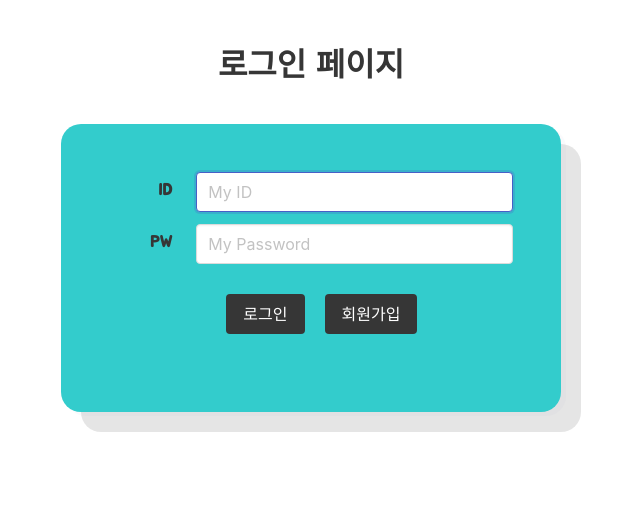
After one commit to sparton-team10/team10, a Flask app: page /login in a window 1280 px wide. The commit adds this page. Shown: the top 507 px of the page, without its empty margins (329-969 px from the left). Run offline with Flask 2, Linux system fonts and the light colour scheme; some libraries are stand-ins or nearby versions.

Commit message:
Fix: 로그인 구현 진행

```diff
--- a/app.py
+++ b/app.py
@@ -1,6 +1,16 @@
-from flask import Flask, render_template, jsonify, request
+from flask import Flask, render_template, jsonify, request, redirect, url_for
 
 from pymongo import MongoClient
+
+# JWT 패키지를 사용합니다. (설치해야할 패키지 이름: PyJWT)
+import jwt
+
+# 토큰에 만료시간을 줘야하기 때문에, datetime 모듈도 사용합니다.
+import datetime
+
+import hashlib
+
+app = Flask(__name__)
 
 import requests
 from bs4 import BeautifulSoup
@@ -14,15 +24,68 @@ headers = {
         'User-Agent': 'Mozilla/5.0 (Windows NT 10.0; Win64; x64)AppleWebKit/537.36 (KHTML, like Gecko) Chrome/73.0.3683.86 Safari/537.36'}
 
 
-app = Flask(__name__)
-
-
-
+# JWT 토큰을 만들 때 필요한 비밀문자열
+# 이 문자열은 서버만 알고있기 때문에, 내 서버에서만 토큰을 인코딩(=만들기)/디코딩(=풀기) 할 수 있습니다.
+SECRET_KEY = 'SPARTA'
 
 
 @app.route('/')
 def hello_world():  # put application's code here
     return render_template('main.html')
+
+@app.route('/check')
+def check():
+    token_receive = request.cookies.get('mytoken')
+    try:
+        payload = jwt.decode(token_receive, SECRET_KEY, algorithms=['HS256'])
+        user_info = db.toch.find_one({"id": payload['id']})
+        return render_template('logout.html', nickname=user_info["nick"])
+    except jwt.ExpiredSignatureError:
+        return redirect(url_for("login", msg="로그인 시간이 만료되었습니다."))
+    except jwt.exceptions.DecodeError:
+        return redirect(url_for("login", msg="로그인 정보가 존재하지 않음."))
+
+
+@app.route('/login')
+def login():
+    msg = request.args.get("msg")
+    return render_template('login.html', msg=msg)
+
+
+@app.route('/register')
+def register():
+    return render_template('register.html')
+
+# [로그인 API]
+# id, pw를 받아서 맞춰보고, 토큰을 만들어 발급합니다.
+@app.route('/api/login', methods=['POST'])
+def api_login():
+    id_receive = request.form['id_give']
+    pw_receive = request.form['pw_give']
+
+    # 회원가입 때와 같은 방법으로 pw를 암호화합니다.
+    pw_hash = hashlib.sha256(pw_receive.encode('utf-8')).hexdigest()
+
+    # id, 암호화된pw을 가지고 해당 유저를 찾습니다.
+    result = db.toch.find_one({'id': id_receive, 'pw': pw_hash})
+
+    # 찾으면 JWT 토큰을 만들어 발급합니다.
+    if result is not None:
+        # JWT 토큰에는, payload와 시크릿키가 필요합니다.
+        # 시크릿키가 있어야 토큰을 디코딩(=풀기) 해서 payload 값을 볼 수 있습니다.
+        # 아래에선 id와 exp를 담았습니다. 즉, JWT 토큰을 풀면 유저ID 값을 알 수 있습니다.
+        # exp에는 만료시간을 넣어줍니다. 만료시간이 지나면, 시크릿키로 토큰을 풀 때 만료되었다고 에러가 납니다.
+        payload = {
+            'id': id_receive,
+            'exp': datetime.datetime.utcnow() + datetime.timedelta(seconds=60)
+        }
+        token = jwt.encode(payload, SECRET_KEY, algorithm='HS256')
+
+        # token을 줍니다.
+        return jsonify({'result': 'success', 'token': token})
+    # 찾지 못하면
+    else:
+        return jsonify({'result': 'fail', 'msg': '아이디/비밀번호가 일치하지 않습니다.'})
 
 
 @app.route('/Main', methods=['GET'])
--- /dev/null
+++ b/static/css/mycss.css
@@ -0,0 +1,64 @@
+@import url('https://fonts.googleapis.com/css2?family=Poppins:wght@200;400&display=swap');
+
+
+    * {
+      font-family: 'Jua', sans-serif;
+    }
+
+    .login-box {
+          max-width: 500px;
+          width: 95%;
+          margin:  40px auto 0px auto;
+
+          background-color: #3CC;
+          border-radius: 20px;
+          box-shadow: 5px 4px rgba(154, 160, 185, 0.05), 20px 20px rgba(0, 0, 0, 0.1);
+          display: flex;
+          padding: 3rem;
+          margin-bottom: 3rem;
+    }
+
+    .join-box {
+        padding: 30px;
+        display: flex;
+    }
+
+    .join-box > button {
+        margin-right: 20px;
+        transition: transform 300ms ease;
+    }
+
+    .button:hover {
+      transform: scale(1.1);
+    }
+
+    * {
+      font-family: 'Jua', sans-serif;
+    }
+
+    .login-box {
+          max-width: 500px;
+          width: 95%;
+          margin:  40px auto 0px auto;
+
+          background-color: #3CC;
+          border-radius: 20px;
+          box-shadow: 5px 4px rgba(154, 160, 185, 0.05), 20px 20px rgba(0, 0, 0, 0.1);
+          display: flex;
+          padding: 3rem;
+          margin-bottom: 3rem;
+    }
+
+    .join-box {
+        padding: 30px;
+        display: flex;
+    }
+
+    .join-box > button {
+        margin-right: 20px;
+        transition: transform 300ms ease;
+    }
+
+    .button:hover {
+      transform: scale(1.1);
+    }
--- /dev/null
+++ b/templates/login.html
@@ -0,0 +1,104 @@
+<!doctype html>
+<html lang="en">
+<head>
+
+    <!-- Webpage Title -->
+    <title>Hello, world!</title>
+    <link rel="stylesheet" type="text/css" href="../static/css/mycss.css"/>
+
+    <!-- Required meta tags -->
+    <meta charset="utf-8">
+    <meta name="viewport" content="width=device-width, initial-scale=1, shrink-to-fit=no">
+
+    <!-- Bulma CSS -->
+    <link rel="stylesheet" href="https://cdn.jsdelivr.net/npm/bulma@0.9.1/css/bulma.min.css">
+    <link href="https://fonts.googleapis.com/css2?family=Jua&display=swap" rel="stylesheet">
+
+
+    <!-- JS -->
+    <script src="https://ajax.googleapis.com/ajax/libs/jquery/3.4.1/jquery.min.js"></script>
+    <script src="https://cdnjs.cloudflare.com/ajax/libs/jquery-cookie/1.4.1/jquery.cookie.js"></script>
+    <script src="https://cdn.jsdelivr.net/npm/bootstrap@5.0.2/dist/js/bootstrap.bundle.min.js"
+            integrity="sha384-MrcW6ZMFYlzcLA8Nl+NtUVF0sA7MsXsP1UyJoMp4YLEuNSfAP+JcXn/tWtIaxVXM"
+            crossorigin="anonymous"></script>
+
+    <script>
+        // {% if msg %}
+        // alert("{{ msg }}")
+        // {% endif %}
+        // ['쿠키'라는 개념에 대해 알아봅시다]
+        // 로그인을 구현하면, 반드시 쿠키라는 개념을 사용합니다.
+        // 페이지에 관계없이 브라우저에 임시로 저장되는 정보입니다. 키:밸류 형태(딕셔너리 형태)로 저장됩니다.
+        // 쿠키가 있기 때문에, 한번 로그인하면 네이버에서 다시 로그인할 필요가 없는 것입니다.
+        // 브라우저를 닫으면 자동 삭제되게 하거나, 일정 시간이 지나면 삭제되게 할 수 있습니다.
+        function InsertForm() {
+            location.href = "/register"
+        }
+
+        function login() {
+            $.ajax({
+                type: "POST",
+                url: "/api/login",
+                data: {id_give: $('#userId').val(), pw_give: $('#userPw').val()},
+                success: function (response) {
+                    if (response['result'] == 'success') {
+                        // 로그인이 정상적으로 되면, 토큰을 받아옵니다.
+                        // 이 토큰을 mytoken이라는 키 값으로 쿠키에 저장합니다.
+                        $.cookie('mytoken', response['token']);
+
+                        alert('로그인 완료!')
+                        window.location.href = '/'
+                    } else {
+                        // 로그인이 안되면 에러메시지를 띄웁니다.
+                        alert(response['msg'])
+                    }
+                }
+            })
+        }
+
+    </script>
+
+</head>
+<body>
+<div class="section has-text-centered">
+    <h1 class="title">로그인 페이지</h1>
+    <div class="login-box">
+        <div class="container" style="width:60%">
+            <div class="field is-horizontal">
+                <div class="field-label is-normal">
+                    <label class="label" for="userid">ID</label>
+                </div>
+                <div class="field-body">
+                    <div class="field">
+                        <div class="control">
+                            <input type="text" class="input" id="userId" aria-describedby="emailHelp"
+                                   placeholder="My ID" required autofocus>
+                        </div>
+                    </div>
+                </div>
+            </div>
+            <div class="container">
+                <div class="field is-horizontal">
+                    <div class="field-label is-normal">
+                        <label class="label" for="userid">PW</label>
+                    </div>
+                    <div class="field-body">
+                        <div class="field">
+                            <div class="control">
+                                <input type="password" class="input" id="userPw" aria-describedby="emailHelp"
+                                       placeholder="My Password">
+                                <div class="join-box">
+                                    <button class="button is-dark" onclick="login()">로그인</button>
+                                    <button class="button is-dark" onclick="InsertForm()">회원가입</button>
+                                </div>
+
+                            </div>
+                        </div>
+                    </div>
+                </div>
+            </div>
+        </div>
+    </div>
+</div>
+</body>
+</html>
--- a/templates/main.html
+++ b/templates/main.html
@@ -30,7 +30,7 @@
       <a href="/about">About this</a>
       <a href="/UserList">UserList</a>
       <a href="/Mypage">Mypage</a>
-      <a href="/Login">Login</a>
+      <a href="/login">Login</a>
     </nav>
 
     <!-- 메인 이미지 및 타이틀 -->
```
Also changed, not shown: templates/logout.html (added, +38 -0 lines).
